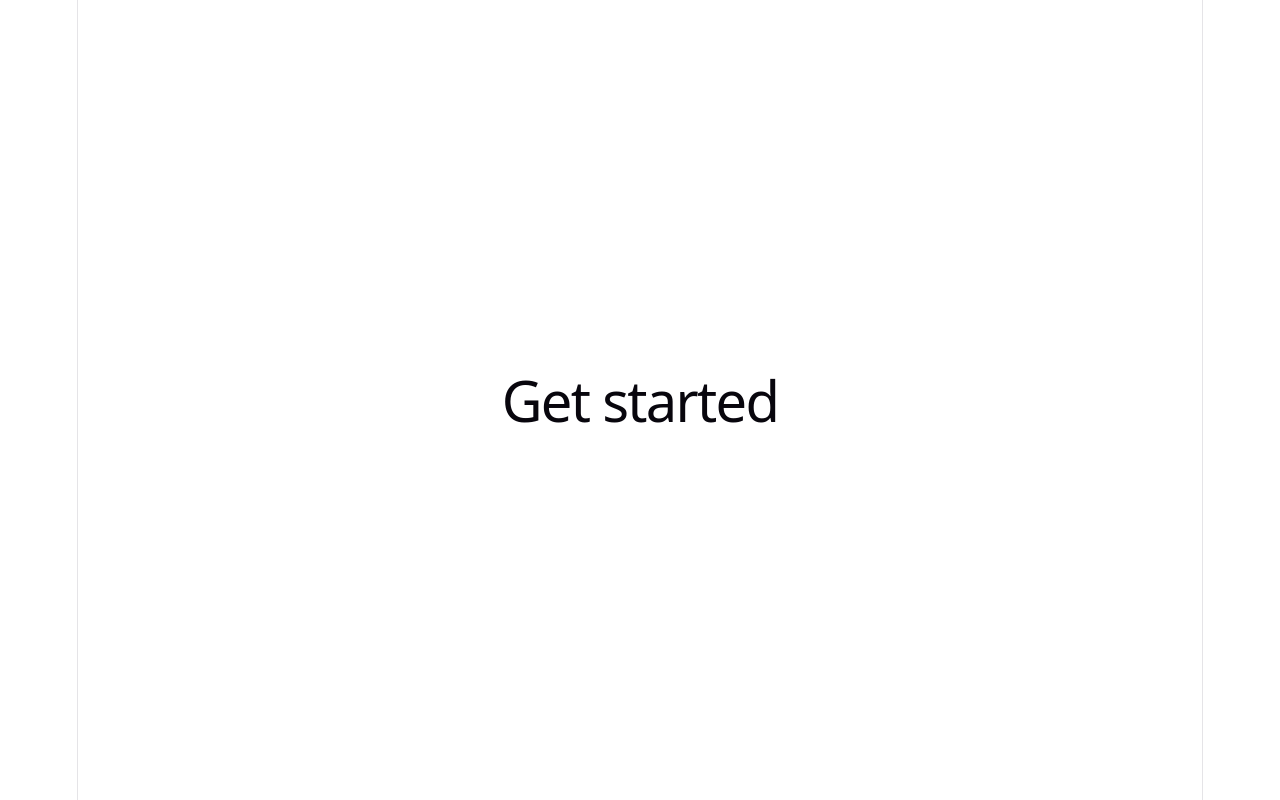
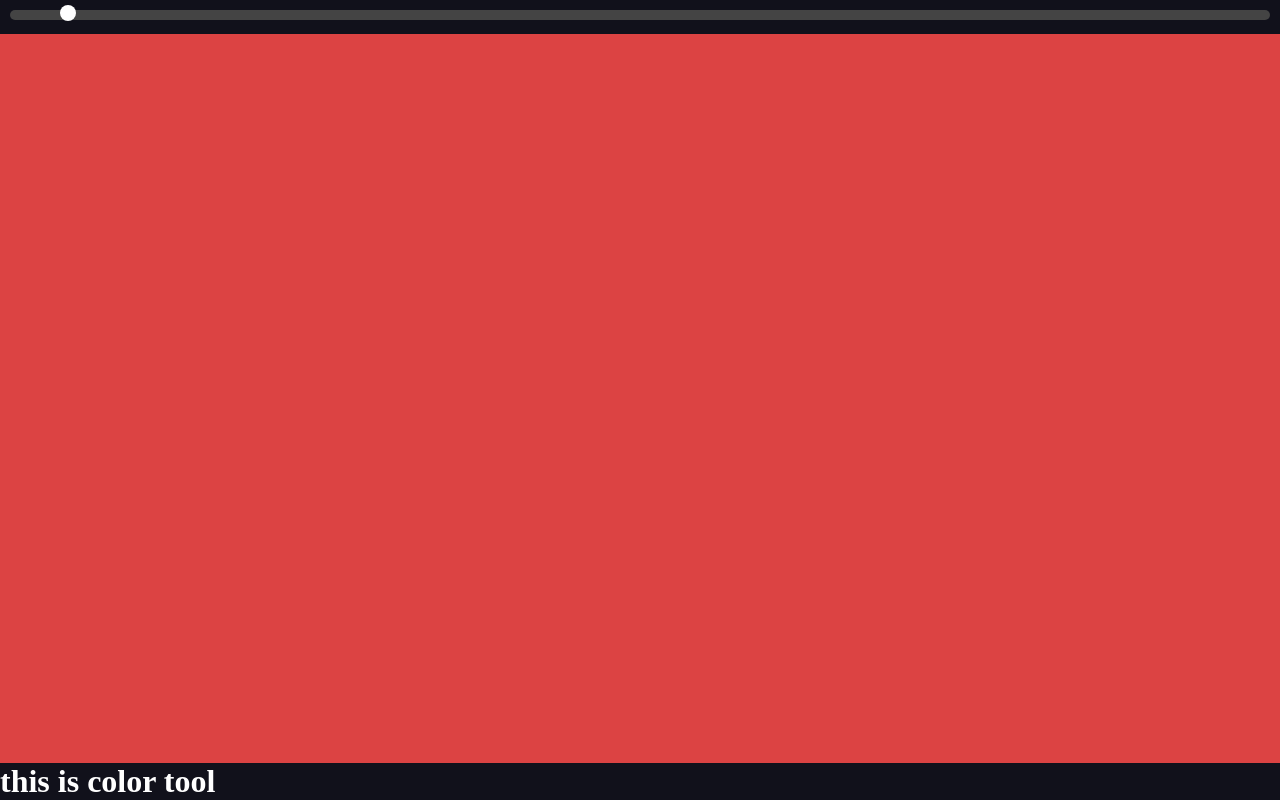
Before and after one commit to nishexe/slate-2.0-react, a React (Vite) app: page / in a window 1280 px wide. Built offline with nearby package versions, Linux system fonts and the light colour scheme.

Commit message:
basic app in place

```diff
--- a/index.html
+++ b/index.html
@@ -4,7 +4,7 @@
     <meta charset="UTF-8" />
     <link rel="icon" type="image/svg+xml" href="/favicon.svg" />
     <meta name="viewport" content="width=device-width, initial-scale=1.0" />
-    <title>slate-2.0-react</title>
+    <title>Slate</title>
   </head>
   <body>
     <div id="root"></div>
--- a/src/App.css
+++ b/src/App.css
@@ -1,184 +1,12 @@
-.counter {
-  font-size: 16px;
-  padding: 5px 10px;
-  border-radius: 5px;
-  color: var(--accent);
-  background: var(--accent-bg);
-  border: 2px solid transparent;
-  transition: border-color 0.3s;
-  margin-bottom: 24px;
-
-  &:hover {
-    border-color: var(--accent-border);
-  }
-  &:focus-visible {
-    outline: 2px solid var(--accent);
-    outline-offset: 2px;
-  }
+*{
+  background-color: #11111b;
 }
 
-.hero {
-  position: relative;
-
-  .base,
-  .framework,
-  .vite {
-    inset-inline: 0;
-    margin: 0 auto;
-  }
-
-  .base {
-    width: 170px;
-    position: relative;
-    z-index: 0;
-  }
-
-  .framework,
-  .vite {
-    position: absolute;
-  }
-
-  .framework {
-    z-index: 1;
-    top: 34px;
-    height: 28px;
-    transform: perspective(2000px) rotateZ(300deg) rotateX(44deg) rotateY(39deg)
-      scale(1.4);
-  }
-
-  .vite {
-    z-index: 0;
-    top: 107px;
-    height: 26px;
-    width: auto;
-    transform: perspective(2000px) rotateZ(300deg) rotateX(40deg) rotateY(39deg)
-      scale(0.8);
-  }
+body {
+  margin: 0;
 }
-
-#center {
+.wrapper {
   display: flex;
   flex-direction: column;
-  gap: 25px;
-  place-content: center;
-  place-items: center;
-  flex-grow: 1;
-
-  @media (max-width: 1024px) {
-    padding: 32px 20px 24px;
-    gap: 18px;
-  }
+  height: 100vh;
 }
-
-#next-steps {
-  display: flex;
-  border-top: 1px solid var(--border);
-  text-align: left;
-
-  & > div {
-    flex: 1 1 0;
-    padding: 32px;
-    @media (max-width: 1024px) {
-      padding: 24px 20px;
-    }
-  }
-
-  .icon {
-    margin-bottom: 16px;
-    width: 22px;
-    height: 22px;
-  }
-
-  @media (max-width: 1024px) {
-    flex-direction: column;
-    text-align: center;
-  }
-}
-
-#docs {
-  border-right: 1px solid var(--border);
-
-  @media (max-width: 1024px) {
-    border-right: none;
-    border-bottom: 1px solid var(--border);
-  }
-}
-
-#next-steps ul {
-  list-style: none;
-  padding: 0;
-  display: flex;
-  gap: 8px;
-  margin: 32px 0 0;
-
-  .logo {
-    height: 18px;
-  }
-
-  a {
-    color: var(--text-h);
-    font-size: 16px;
-    border-radius: 6px;
-    background: var(--social-bg);
-    display: flex;
-    padding: 6px 12px;
-    align-items: center;
-    gap: 8px;
-    text-decoration: none;
-    transition: box-shadow 0.3s;
-
-    &:hover {
-      box-shadow: var(--shadow);
-    }
-    .button-icon {
-      height: 18px;
-      width: 18px;
-    }
-  }
-
-  @media (max-width: 1024px) {
-    margin-top: 20px;
-    flex-wrap: wrap;
-    justify-content: center;
-
-    li {
-      flex: 1 1 calc(50% - 8px);
-    }
-
-    a {
-      width: 100%;
-      justify-content: center;
-      box-sizing: border-box;
-    }
-  }
-}
-
-#spacer {
-  height: 88px;
-  border-top: 1px solid var(--border);
-  @media (max-width: 1024px) {
-    height: 48px;
-  }
-}
-
-.ticks {
-  position: relative;
-  width: 100%;
-
-  &::before,
-  &::after {
-    content: '';
-    position: absolute;
-    top: -4.5px;
-    border: 5px solid transparent;
-  }
-
-  &::before {
-    left: 0;
-    border-left-color: var(--border);
-  }
-  &::after {
-    right: 0;
-    border-right-color: var(--border);
-  }
-}
--- a/src/App.jsx
+++ b/src/App.jsx
@@ -1,19 +1,19 @@
-import { useState } from 'react'
-import reactLogo from './assets/react.svg'
-import viteLogo from './assets/vite.svg'
-import heroImg from './assets/hero.png'
-import './App.css'
+import { useState } from "react";
+import SliderBar from "./components/SliderBar/SliderBar";
+import MainCanvas from "./components/MainCanvas/MainCanvas";
+import ToolBar from "./components/ToolBar/ToolBar";
+import "./App.css";
 
 function App() {
-  const [count, setCount] = useState(0)
+  const [count, setCount] = useState(0);
 
   return (
-    <>
-      <section id="center">
-          <h1>Get started</h1>
-      </section>
-    </>
-  )
+    <div className="wrapper">
+      <SliderBar />
+      <MainCanvas />
+      <ToolBar />
+    </div>
+  );
 }
 
-export default App
+export default App;
--- /dev/null
+++ b/src/components/MainCanvas/MainCanvas.css
@@ -0,0 +1,5 @@
+canvas {
+  display: block;
+  flex: 1;
+  width: 100%;
+}
--- /dev/null
+++ b/src/components/MainCanvas/MainCanvas.jsx
@@ -0,0 +1,31 @@
+import React, { useRef, useEffect } from "react";
+import "./MainCanvas.css";
+
+function MainCanvas() {
+  const canvasRef = useRef(null);
+
+  useEffect(() => {
+    const canvas = canvasRef.current;
+    const ctx = canvas.getContext("2d");
+
+    const initCanvas = () => {
+      canvas.width = canvas.offsetWidth;
+      canvas.height = canvas.offsetHeight;
+      // console.log(`Canvas Offset Height is : ${canvas.offsetHeight}`);
+      ctx.fillStyle = "#dc4343";
+      ctx.fillRect(0, 0, canvas.width, canvas.height);
+    };
+
+    initCanvas();
+
+    window.addEventListener("resize", initCanvas);
+
+    return () => {
+      window.removeEventListener("resize", initCanvas);
+    };
+  }, []);
+
+  return <canvas ref={canvasRef} />;
+}
+
+export default MainCanvas;
--- /dev/null
+++ b/src/components/SliderBar/SliderBar.css
@@ -0,0 +1,36 @@
+.slider {
+    padding: 10px;
+    width: 100%;
+}
+.slider {
+  -webkit-appearance: none;
+  appearance: none;
+  background: transparent;
+}
+.slider::-webkit-slider-runnable-track {
+  height: 10px;
+  background: #444;
+  border-radius: 10px;
+}
+.slider::-moz-range-track {
+  height: 6px;
+  background: #444;
+  border-radius: 10px;
+}
+.slider::-webkit-slider-thumb {
+  -webkit-appearance: none;
+  height: 16px;
+  width: 16px;
+  background: #fff;
+  border-radius: 50%;
+  cursor: pointer;
+  margin-top: -5px; /* aligns thumb with track */
+}
+.slider::-moz-range-thumb {
+  height: 16px;
+  width: 16px;
+  background: #fff;
+  border: none;
+  border-radius: 50%;
+  cursor: pointer;
+}
--- /dev/null
+++ b/src/components/SliderBar/SliderBar.jsx
@@ -0,0 +1,23 @@
+import React, { useState } from "react";
+import "./SliderBar.css";
+function SliderBar() {
+  const [value, setValue] = useState(5);
+  function handleChange(e) {
+    // console.log(e.target.value);
+    setValue(e.target.value);
+  }
+  return (
+    <div>
+      <input
+        type="range"
+        min="1"
+        max="100"
+        value={value}
+        className="slider"
+        onChange={(e) => handleChange(e)}
+      />
+    </div>
+  );
+}
+
+export default SliderBar;
--- /dev/null
+++ b/src/components/ToolBar/ToolBar.css
@@ -0,0 +1,6 @@
+h1{
+    color: white;
+}
+*{
+    flex-shrink: 0;
+}
--- /dev/null
+++ b/src/components/ToolBar/ToolBar.jsx
@@ -0,0 +1,11 @@
+import React from "react";
+import "./ToolBar.css";
+function ToolBar() {
+  return (
+    <div>
+      <h1>this is color tool</h1>
+    </div>
+  );
+}
+
+export default ToolBar;
--- a/src/index.css
+++ b/src/index.css
@@ -1,111 +1,5 @@
-:root {
-  --text: #6b6375;
-  --text-h: #08060d;
-  --bg: #fff;
-  --border: #e5e4e7;
-  --code-bg: #f4f3ec;
-  --accent: #aa3bff;
-  --accent-bg: rgba(170, 59, 255, 0.1);
-  --accent-border: rgba(170, 59, 255, 0.5);
-  --social-bg: rgba(244, 243, 236, 0.5);
-  --shadow:
-    rgba(0, 0, 0, 0.1) 0 10px 15px -3px, rgba(0, 0, 0, 0.05) 0 4px 6px -2px;
-
-  --sans: system-ui, 'Segoe UI', Roboto, sans-serif;
-  --heading: system-ui, 'Segoe UI', Roboto, sans-serif;
-  --mono: ui-monospace, Consolas, monospace;
-
-  font: 18px/145% var(--sans);
-  letter-spacing: 0.18px;
-  color-scheme: light dark;
-  color: var(--text);
-  background: var(--bg);
-  font-synthesis: none;
-  text-rendering: optimizeLegibility;
-  -webkit-font-smoothing: antialiased;
-  -moz-osx-font-smoothing: grayscale;
-
-  @media (max-width: 1024px) {
-    font-size: 16px;
-  }
-}
-
-@media (prefers-color-scheme: dark) {
-  :root {
-    --text: #9ca3af;
-    --text-h: #f3f4f6;
-    --bg: #16171d;
-    --border: #2e303a;
-    --code-bg: #1f2028;
-    --accent: #c084fc;
-    --accent-bg: rgba(192, 132, 252, 0.15);
-    --accent-border: rgba(192, 132, 252, 0.5);
-    --social-bg: rgba(47, 48, 58, 0.5);
-    --shadow:
-      rgba(0, 0, 0, 0.4) 0 10px 15px -3px, rgba(0, 0, 0, 0.25) 0 4px 6px -2px;
-  }
-
-  #social .button-icon {
-    filter: invert(1) brightness(2);
-  }
-}
-
-body {
+* {
   margin: 0;
-}
-
-#root {
-  width: 1126px;
-  max-width: 100%;
-  margin: 0 auto;
-  text-align: center;
-  border-inline: 1px solid var(--border);
-  min-height: 100svh;
-  display: flex;
-  flex-direction: column;
+  padding: 0;
   box-sizing: border-box;
 }
-
-h1,
-h2 {
-  font-family: var(--heading);
-  font-weight: 500;
-  color: var(--text-h);
-}
-
-h1 {
-  font-size: 56px;
-  letter-spacing: -1.68px;
-  margin: 32px 0;
-  @media (max-width: 1024px) {
-    font-size: 36px;
-    margin: 20px 0;
-  }
-}
-h2 {
-  font-size: 24px;
-  line-height: 118%;
-  letter-spacing: -0.24px;
-  margin: 0 0 8px;
-  @media (max-width: 1024px) {
-    font-size: 20px;
-  }
-}
-p {
-  margin: 0;
-}
-
-code,
-.counter {
-  font-family: var(--mono);
-  display: inline-flex;
-  border-radius: 4px;
-  color: var(--text-h);
-}
-
-code {
-  font-size: 15px;
-  line-height: 135%;
-  padding: 4px 8px;
-  background: var(--code-bg);
-}
```
Also changed, not shown: src/components/ColorPallete.css (deleted), src/components/ColorPallete.jsx (deleted).
